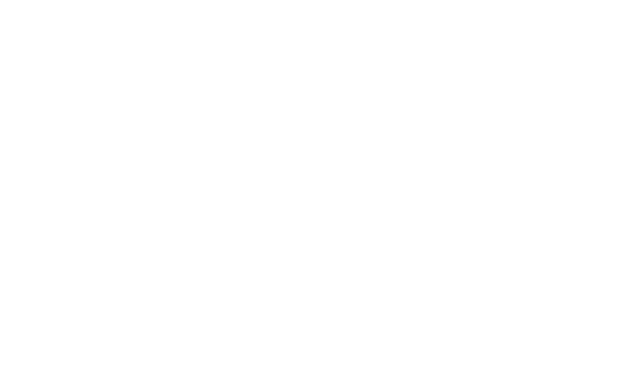
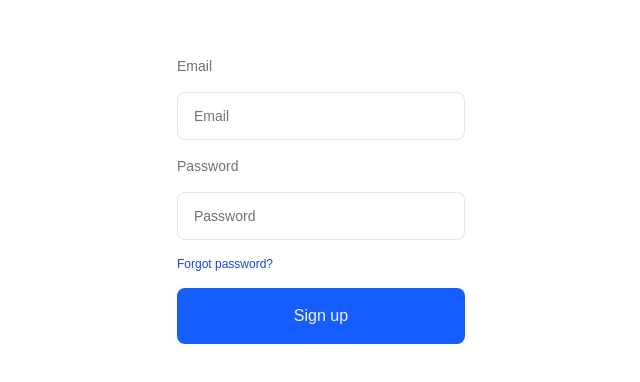
Before and after one commit to luizfelipe63/system-login, a React (Vite) app in the folder web/: page /login in a window 1280 px wide. Before the commit this address had no page. Shown: the part 184-566 px from the top of the page, without its empty margins (319-959 px from the left). Built offline with nearby package versions, Linux system fonts and the light colour scheme.

Commit message:
Feat: create page authenticate

```diff
--- /dev/null
+++ b/web/src/pages/authenticate.tsx
@@ -0,0 +1,23 @@
+import { Button } from '../components/ui/button'
+import { Input } from '../components/ui/input'
+
+export function Authenticate() {
+    return (
+        <div className="flex justify-center h-screen items-center">
+            <div className="px-9">
+                <form action="" className="flex flex-col justify-center gap-4 pb-8">
+                    <label htmlFor="" className="text-zinc-500 text-sm">
+                        Email
+                    </label>
+                    <Input className='w-2xs' placeholder="Email" id="email" />
+                    <label htmlFor="" className="text-zinc-500 text-sm">
+                        Password
+                    </label>
+                    <Input placeholder="Password" id="password" />
+                    <a className='text-xs text-blue-700' href="">Forgot password?</a>
+                    <Button type="submit">Sign up</Button>
+                </form>
+            </div>
+        </div>
+    )
+}
--- a/web/src/routes/routes.tsx
+++ b/web/src/routes/routes.tsx
@@ -1,10 +1,12 @@
 import { Routes, Route } from 'react-router'
 import { Register } from '../pages/register'
+import { Authenticate } from '../pages/authenticate'
 
 export function Router() {
-    return (
-        <Routes>
-            <Route path="/register" element={<Register />} />
-        </Routes>
-    )
+  return (
+    <Routes>
+      <Route path="/signup" element={<Register />} />
+      <Route path="/login" element={<Authenticate />} />
+    </Routes>
+  )
 }
```
Also changed, not shown: web/.eslintrc.json.
